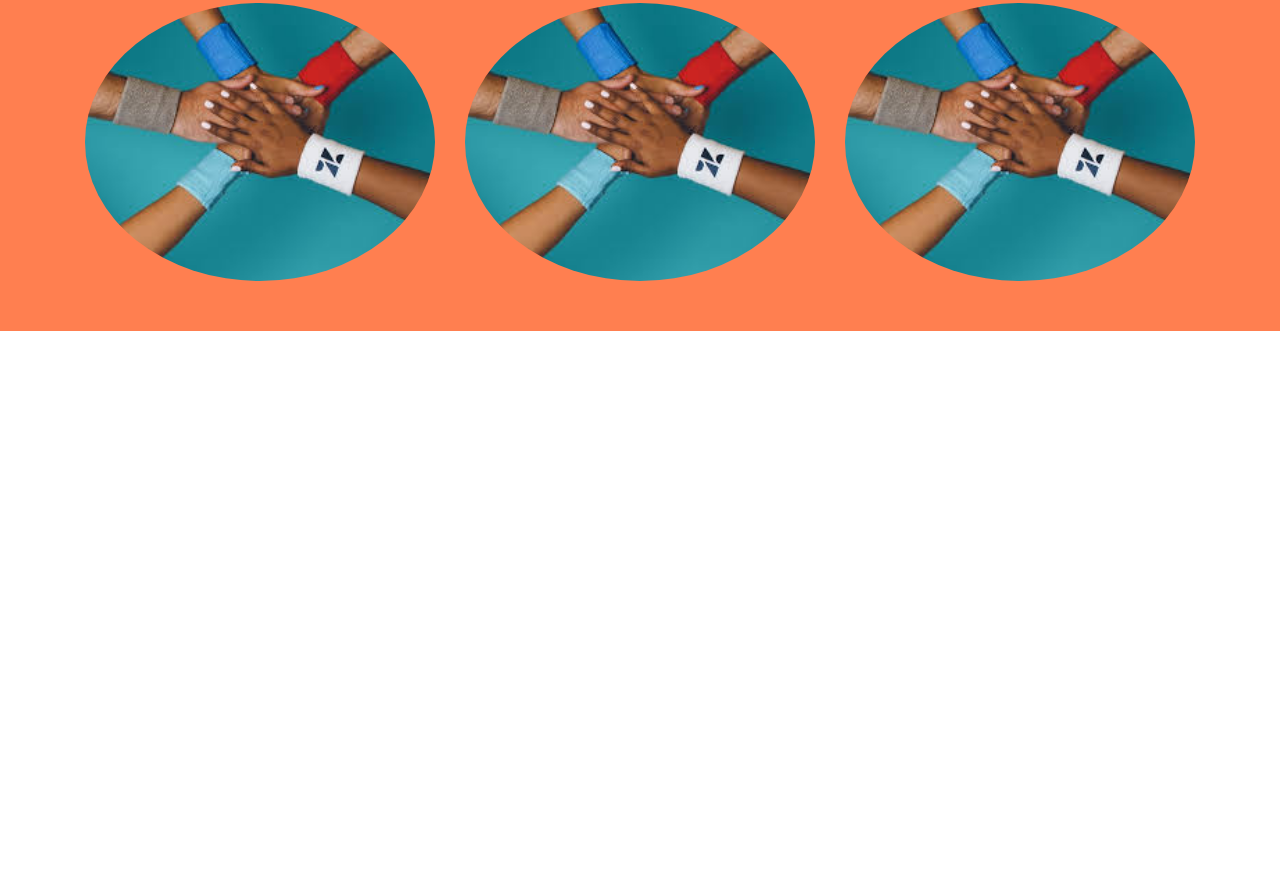
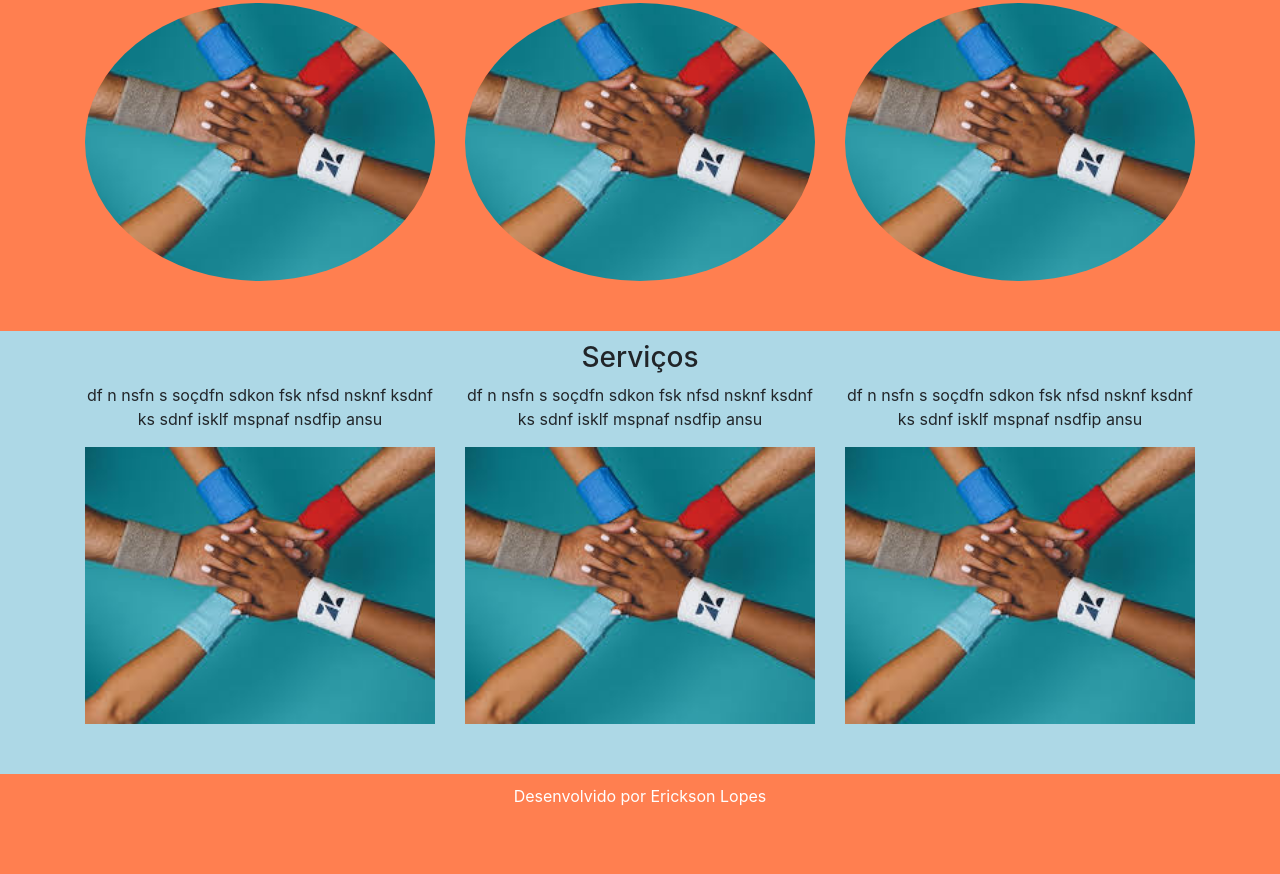
Before and after one commit to Erickson-lopes-dev/DIO-Bootstrap, a plain HTML site: page index.html in a window 1280 px wide. Shown: the part 792-1666 px from the top of the page. Before the commit the page ends 1123 px from the top, so only its background shows below. Drawn offline with Linux system fonts and the light colour scheme.

Commit message:
conclued

```diff
--- a/css/style.css
+++ b/css/style.css
@@ -19,3 +19,12 @@ body {
 .parceiros{
     background-color: coral;
 }
+
+.servicos{
+    background-color: lightblue;
+}
+
+.bg-footer{
+    background-color: coral;
+    color: white;
+}
--- a/index.html
+++ b/index.html
@@ -14,13 +14,13 @@
         <div class="collapse navbar-collapse">
             <ul class="navbar-nav active">
                 <li class="nav-item ">
-                    <a href="#" class="nav-link">Quem somos</a>
+                    <a href="#quem_somos" class="nav-link">Quem somos</a>
                 </li>
                 <li class="nav-item ">
-                    <a href="#" class="nav-link">Parceiros</a>
+                    <a href="#parceiros" class="nav-link">Parceiros</a>
                 </li>
                 <li class="nav-item ">
-                    <a href="#" class="nav-link">Serviços</a>
+                    <a href="#servicos" class="nav-link">Serviços</a>
                 </li>
             </ul>
         </div>
@@ -51,5 +51,31 @@
             </div>
         </div>
     </section>
+
+    <section id="servicos">
+        <div class="container-fluid text-center margin servicos">
+            <h3>Serviços</h3>
+            <div class="container">
+                <div class="row">
+                    <div class="col-lg-4">
+                        <p>df n nsfn s soçdfn sdkon fsk nfsd nsknf ksdnf ks sdnf isklf mspnaf nsdfip ansu</p>
+                        <img src="img/images.jpg" width="100%"      >
+                    </div>
+                    <div class="col-lg-4">
+                        <p>df n nsfn s soçdfn sdkon fsk nfsd nsknf ksdnf ks sdnf isklf mspnaf nsdfip ansu</p>
+                        <img src="img/images.jpg" width="100%">
+                    </div>
+                     <div class="col-lg-4">
+                        <p>df n nsfn s soçdfn sdkon fsk nfsd nsknf ksdnf ks sdnf isklf mspnaf nsdfip ansu</p>
+                        <img src="img/images.jpg" width="100%" >
+                    </div>
+                </div>
+            </div>
+        </div>
+    </section>
+
+    <footer class="container-fluid text-center bg-footer margin" >
+        <p>Desenvolvido por Erickson Lopes</p>
+    </footer>
 </body>
 </html>
```
